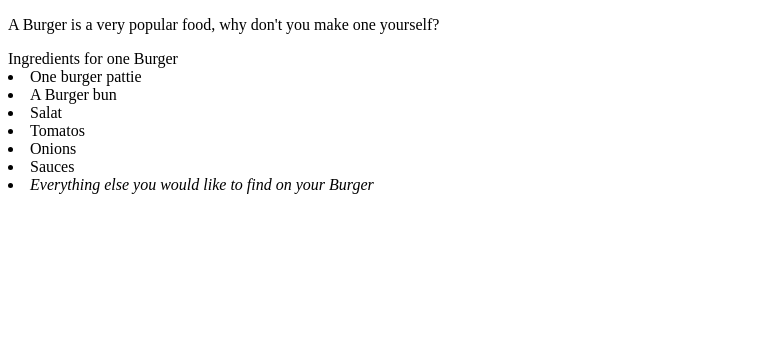
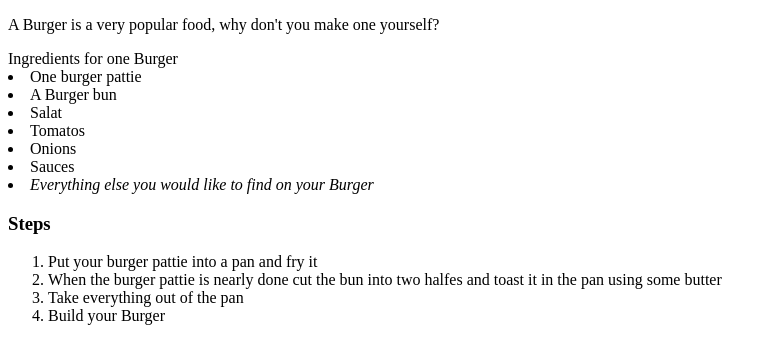
Before and after one commit to Stl1n/odin-recipes, a plain HTML site: page recipes/simple-burger.html in a window 1280 px wide. Shown: the part 100-464 px from the top of the page, without its empty margins (0-777 px from the left). Drawn offline with Linux system fonts and the light colour scheme.

Commit message:
add Steps list

```diff
--- a/recipes/simple-burger.html
+++ b/recipes/simple-burger.html
@@ -21,5 +21,12 @@
                         <em>Everything else you would like to find on your Burger</em>
                     </li>
                 </ul>
+                <h3>Steps</h3>
+                <ol>
+                    <li>Put your burger pattie into a pan and fry it </li>
+                    <li>When the burger pattie is nearly done cut the bun into two halfes and toast it in the pan using some butter</li>
+                    <li>Take everything out of the pan</li>
+                    <li>Build your Burger</li>
+                </ol>
     </body>
 </html>
```
